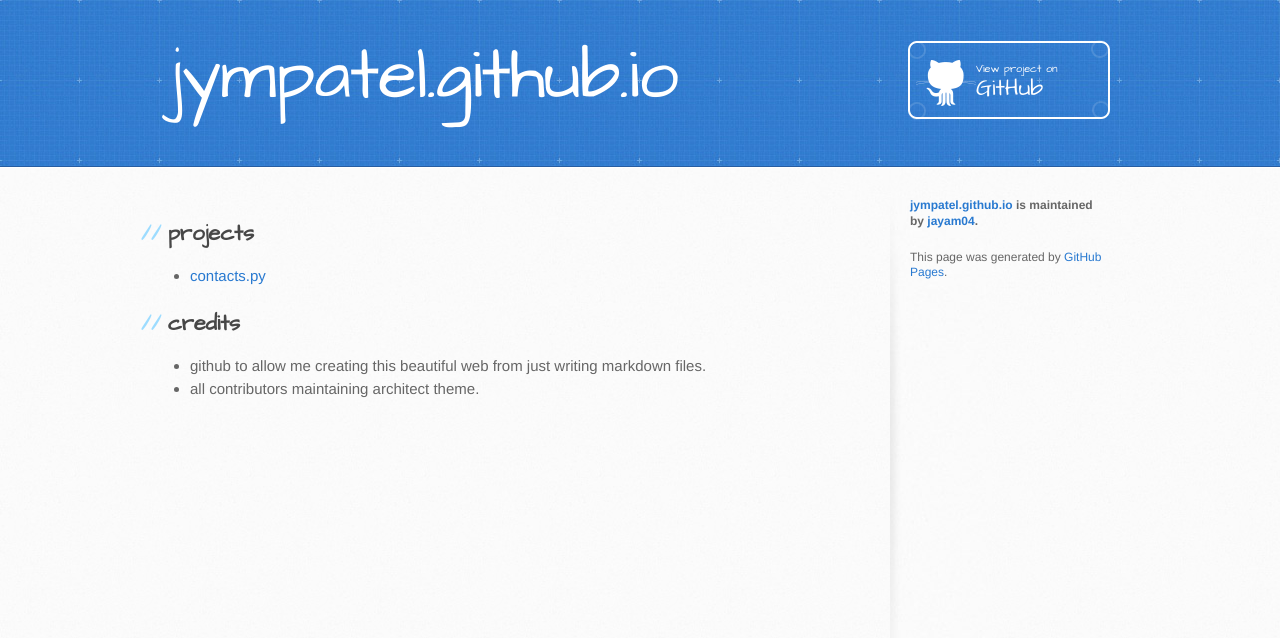
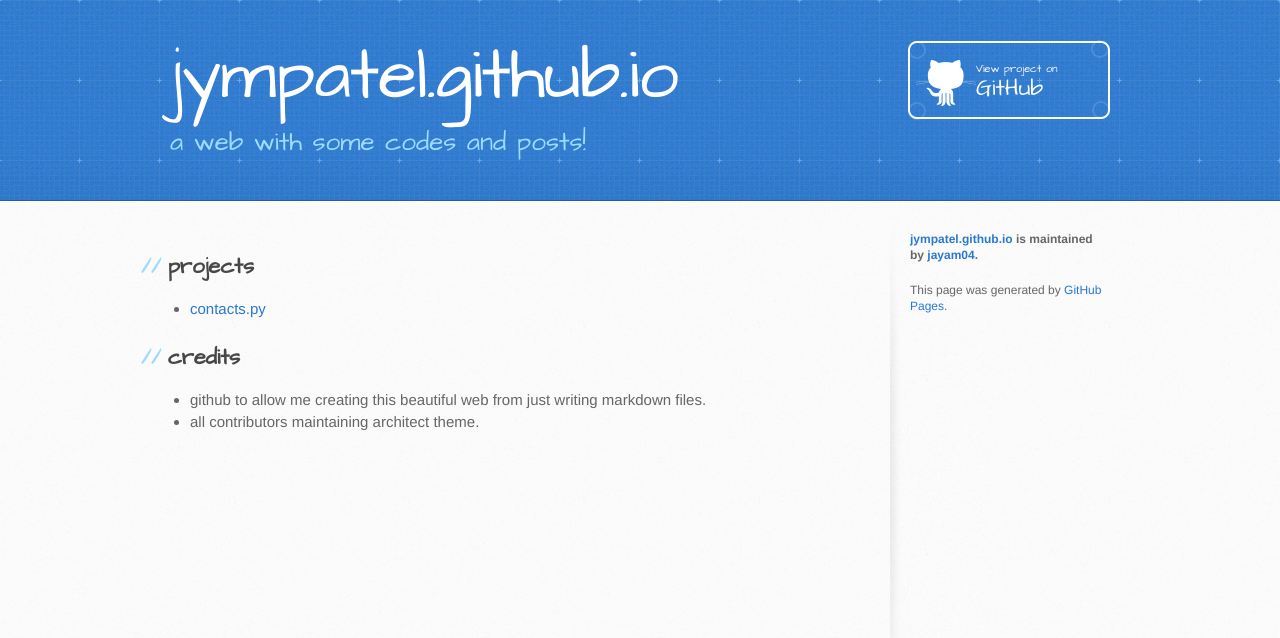
Before and after one commit to jayam04/jympatel.github.io, a Jekyll site: the page built from index.md, in a window 1280 px wide. Shown: the top 638 px of the page. Built offline with Jekyll 4.4.1, drawn with Linux system fonts in a browser that asks for light colours; our own code applies the rules of GitHub Pages for plain Markdown files; the repository's description, which GitHub fills in, is left out.

Commit message:
Update _config.yml

```diff
--- a/_config.yml
+++ b/_config.yml
@@ -1 +1,4 @@
 theme: jekyll-theme-architect
+
+title: jympatel.github.io
+description: a web with some codes and posts!
```
